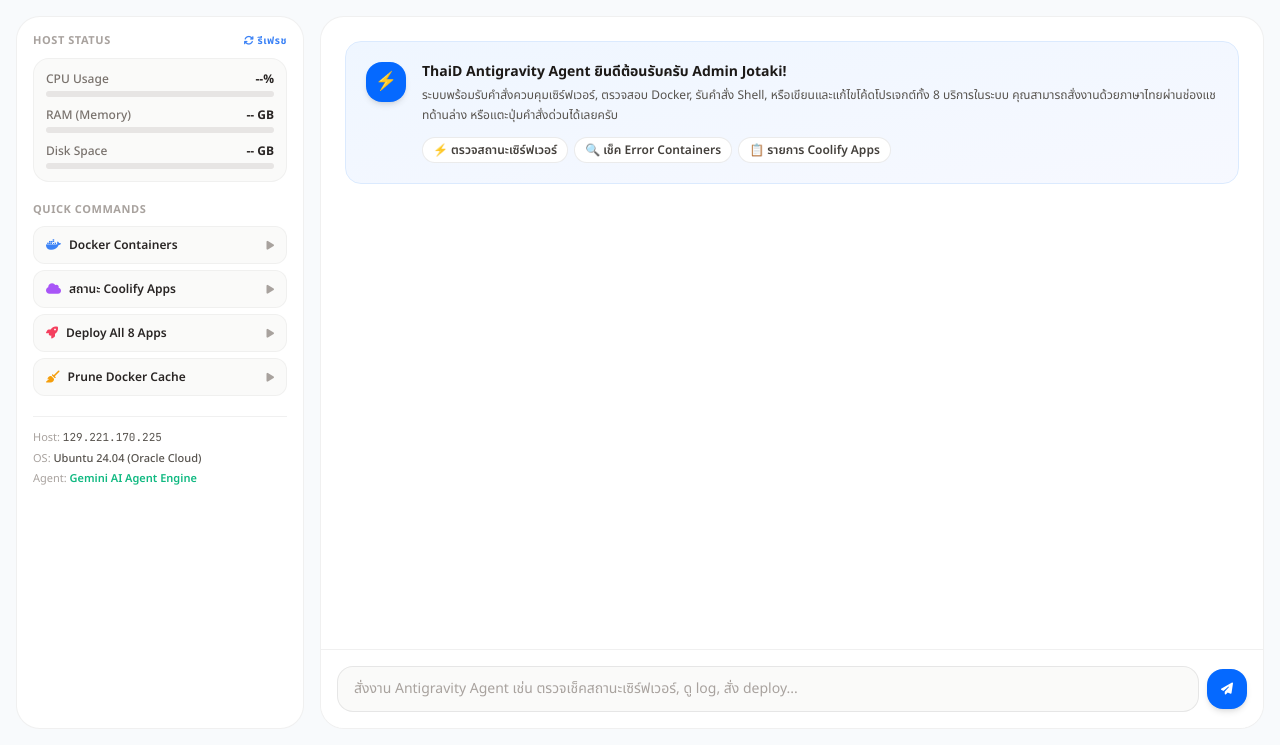
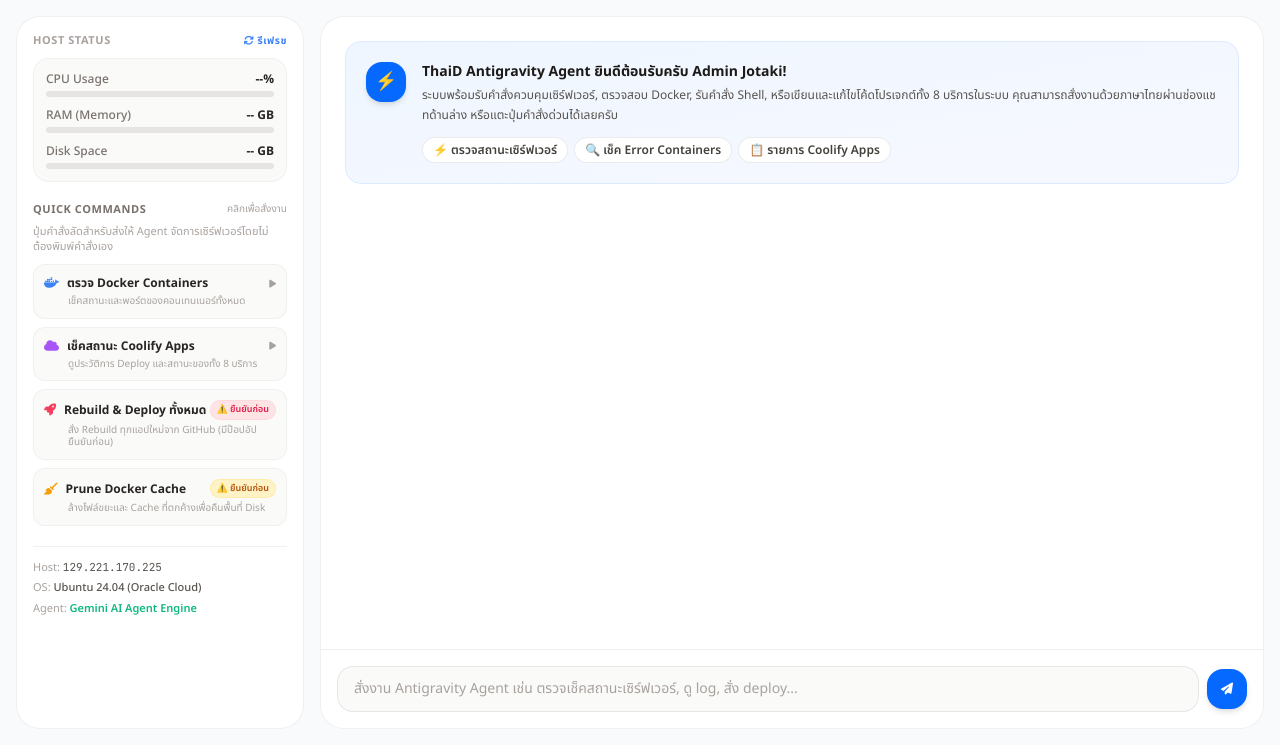
Before and after one commit to iamjotaki/thaid-agent-console, a FastAPI app: template templates/index.html in a window 1280 px wide. Shown: the part 55-800 px from the top of the page. Run offline with FastAPI, Linux system fonts and the light colour scheme; the template is opened without the code that fills it, so the values that code supplies are empty; some libraries are stand-ins or nearby versions; some web fonts are replaced.

Commit message:
feat: add descriptions, subtext and confirmation modal for critical quick commands

```diff
--- a/templates/index.html
+++ b/templates/index.html
@@ -241,40 +241,70 @@
 
             <!-- Quick DevOps Actions -->
             <div>
-                <div class="text-[11px] font-bold uppercase tracking-wider text-stone-400 mb-2">
+                <div class="flex items-center justify-between mb-1.5">
+                    <div class="text-[11px] font-bold uppercase tracking-wider text-stone-500 dark:text-stone-400">
                         Quick Commands
                     </div>
-                <div class="grid grid-cols-1 gap-1.5">
-                    <button onclick="runQuickAction('docker_status', 'ตรวจสถานะ Docker Containers')" class="flex items-center justify-between px-3 py-2.5 rounded-xl bg-stone-50 hover:bg-stone-100 dark:bg-stone-800/60 dark:hover:bg-stone-800 text-xs font-semibold text-stone-800 dark:text-stone-200 transition text-left cursor-pointer border border-black/[0.04]">
-                        <span class="flex items-center gap-2">
+                    <span class="text-[10px] text-stone-400">คลิกเพื่อสั่งงาน</span>
+                </div>
+                <div class="text-[11px] text-stone-400 mb-2.5 leading-snug">
+                    ปุ่มคำสั่งลัดสำหรับส่งให้ Agent จัดการเซิร์ฟเวอร์โดยไม่ต้องพิมพ์คำสั่งเอง
+                </div>
+                <div class="grid grid-cols-1 gap-2">
+                    <!-- 1. Docker Containers -->
+                    <button onclick="runQuickAction('docker_status', 'ตรวจสถานะ Docker Containers')" class="p-2.5 rounded-xl bg-stone-50 hover:bg-stone-100 dark:bg-stone-800/60 dark:hover:bg-stone-800 transition text-left cursor-pointer border border-black/[0.04] group">
+                        <div class="flex items-center justify-between mb-1">
+                            <span class="flex items-center gap-2 text-xs font-bold text-stone-800 dark:text-stone-200">
                                 <i class="fa-brands fa-docker text-blue-500"></i>
-                            <span>Docker Containers</span>
+                                <span>ตรวจ Docker Containers</span>
                             </span>
-                        <i class="fa-solid fa-play text-[10px] text-stone-400"></i>
+                            <i class="fa-solid fa-play text-[9px] text-stone-400 group-hover:text-blue-500 transition-colors"></i>
+                        </div>
+                        <div class="text-[10px] text-stone-400 pl-6 leading-tight">
+                            เช็คสถานะและพอร์ตของคอนเทนเนอร์ทั้งหมด
+                        </div>
                     </button>
 
-                    <button onclick="runQuickAction('coolify_status', 'ดูสถานะแอปทั้งหมดใน Coolify')" class="flex items-center justify-between px-3 py-2.5 rounded-xl bg-stone-50 hover:bg-stone-100 dark:bg-stone-800/60 dark:hover:bg-stone-800 text-xs font-semibold text-stone-800 dark:text-stone-200 transition text-left cursor-pointer border border-black/[0.04]">
-                        <span class="flex items-center gap-2">
+                    <!-- 2. Coolify Apps -->
+                    <button onclick="runQuickAction('coolify_status', 'ดูสถานะแอปทั้งหมดใน Coolify')" class="p-2.5 rounded-xl bg-stone-50 hover:bg-stone-100 dark:bg-stone-800/60 dark:hover:bg-stone-800 transition text-left cursor-pointer border border-black/[0.04] group">
+                        <div class="flex items-center justify-between mb-1">
+                            <span class="flex items-center gap-2 text-xs font-bold text-stone-800 dark:text-stone-200">
                                 <i class="fa-solid fa-cloud text-purple-500"></i>
-                            <span>สถานะ Coolify Apps</span>
+                                <span>เช็คสถานะ Coolify Apps</span>
                             </span>
-                        <i class="fa-solid fa-play text-[10px] text-stone-400"></i>
+                            <i class="fa-solid fa-play text-[9px] text-stone-400 group-hover:text-purple-500 transition-colors"></i>
+                        </div>
+                        <div class="text-[10px] text-stone-400 pl-6 leading-tight">
+                            ดูประวัติการ Deploy และสถานะของทั้ง 8 บริการ
+                        </div>
                     </button>
 
-                    <button onclick="runQuickAction('coolify_deploy_all', 'Deploy ทุกแอพในระบบ (Rebuild)')" class="flex items-center justify-between px-3 py-2.5 rounded-xl bg-stone-50 hover:bg-stone-100 dark:bg-stone-800/60 dark:hover:bg-stone-800 text-xs font-semibold text-stone-800 dark:text-stone-200 transition text-left cursor-pointer border border-black/[0.04]">
-                        <span class="flex items-center gap-2">
+                    <!-- 3. Deploy All 8 Apps (Requires Confirm) -->
+                    <button onclick="runQuickAction('coolify_deploy_all', 'Deploy ทุกแอพในระบบ (Rebuild)', true, 'คุณกำลังจะสั่ง Rebuild และ Deploy ทุกแอปพลิเคชันทั้ง 8 บริการในระบบพร้อมกัน ซึ่งอาจใช้เวลาประมวลผลสักครู่')" class="p-2.5 rounded-xl bg-stone-50 hover:bg-rose-50/50 dark:bg-stone-800/60 dark:hover:bg-rose-950/20 transition text-left cursor-pointer border border-black/[0.04] hover:border-rose-300/50 group">
+                        <div class="flex items-center justify-between mb-1">
+                            <span class="flex items-center gap-2 text-xs font-bold text-stone-800 dark:text-stone-200 group-hover:text-rose-600 transition-colors">
                                 <i class="fa-solid fa-rocket text-rose-500"></i>
-                            <span>Deploy All 8 Apps</span>
+                                <span>Rebuild & Deploy ทั้งหมด</span>
                             </span>
-                        <i class="fa-solid fa-play text-[10px] text-stone-400"></i>
+                            <span class="text-[9px] px-1.5 py-0.5 rounded-full bg-rose-100 dark:bg-rose-900/40 text-rose-600 dark:text-rose-300 font-semibold border border-rose-200/50">⚠️ ยืนยันก่อน</span>
+                        </div>
+                        <div class="text-[10px] text-stone-400 pl-6 leading-tight">
+                            สั่ง Rebuild ทุกแอปใหม่จาก GitHub (มีป๊อปอัปยืนยันก่อน)
+                        </div>
                     </button>
 
-                    <button onclick="runQuickAction('disk_cleanup', 'เคลียร์ Docker Cache ที่ไม่ได้ใช้')" class="flex items-center justify-between px-3 py-2.5 rounded-xl bg-stone-50 hover:bg-stone-100 dark:bg-stone-800/60 dark:hover:bg-stone-800 text-xs font-semibold text-stone-800 dark:text-stone-200 transition text-left cursor-pointer border border-black/[0.04]">
-                        <span class="flex items-center gap-2">
+                    <!-- 4. Prune Docker Cache (Requires Confirm) -->
+                    <button onclick="runQuickAction('disk_cleanup', 'เคลียร์ Docker Cache ที่ไม่ได้ใช้', true, 'คุณต้องการล้างแคช Docker Build Cache และเลเยอร์ที่ไม่ได้ใช้งาน เพื่อคืนพื้นที่ Harddisk ใช่หรือไม่?')" class="p-2.5 rounded-xl bg-stone-50 hover:bg-amber-50/50 dark:bg-stone-800/60 dark:hover:bg-amber-950/20 transition text-left cursor-pointer border border-black/[0.04] hover:border-amber-300/50 group">
+                        <div class="flex items-center justify-between mb-1">
+                            <span class="flex items-center gap-2 text-xs font-bold text-stone-800 dark:text-stone-200 group-hover:text-amber-600 transition-colors">
                                 <i class="fa-solid fa-broom text-amber-500"></i>
                                 <span>Prune Docker Cache</span>
                             </span>
-                        <i class="fa-solid fa-play text-[10px] text-stone-400"></i>
+                            <span class="text-[9px] px-1.5 py-0.5 rounded-full bg-amber-100 dark:bg-amber-900/40 text-amber-700 dark:text-amber-300 font-semibold border border-amber-200/50">⚠️ ยืนยันก่อน</span>
+                        </div>
+                        <div class="text-[10px] text-stone-400 pl-6 leading-tight">
+                            ล้างไฟล์ขยะและ Cache ที่ตกค้างเพื่อคืนพื้นที่ Disk
+                        </div>
                     </button>
                 </div>
             </div>
@@ -583,7 +613,11 @@
             }
         }
 
-        async function runQuickAction(actionName, label) {
+        async function runQuickAction(actionName, label, requiresConfirm = false, confirmDesc = '') {
+            if (requiresConfirm) {
+                const ok = confirm(`⚠️ ยืนยันการสั่งงาน:\n\n${confirmDesc || label}\n\nคุณต้องการให้ Agent เริ่มดำเนินการทันทีหรือไม่?`);
+                if (!ok) return;
+            }
             sendPrompt(`ช่วยดำเนินการ: ${label} ทันที`);
         }
 
```
Lines whose indentation alone changed are shown as unchanged.
